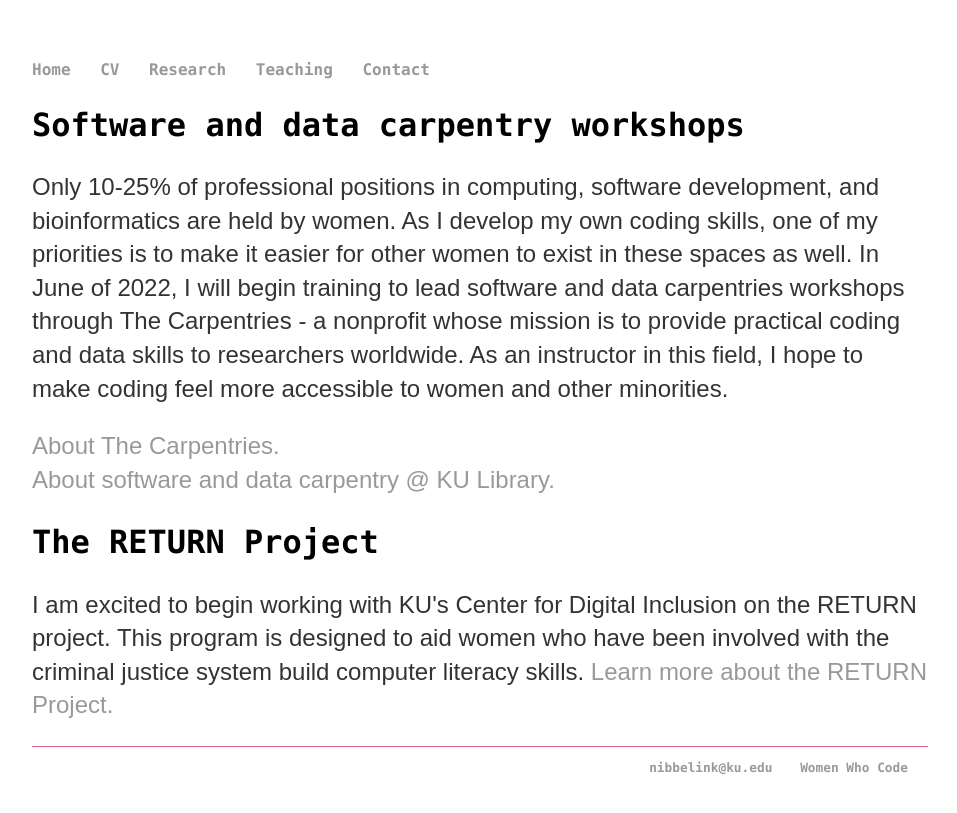
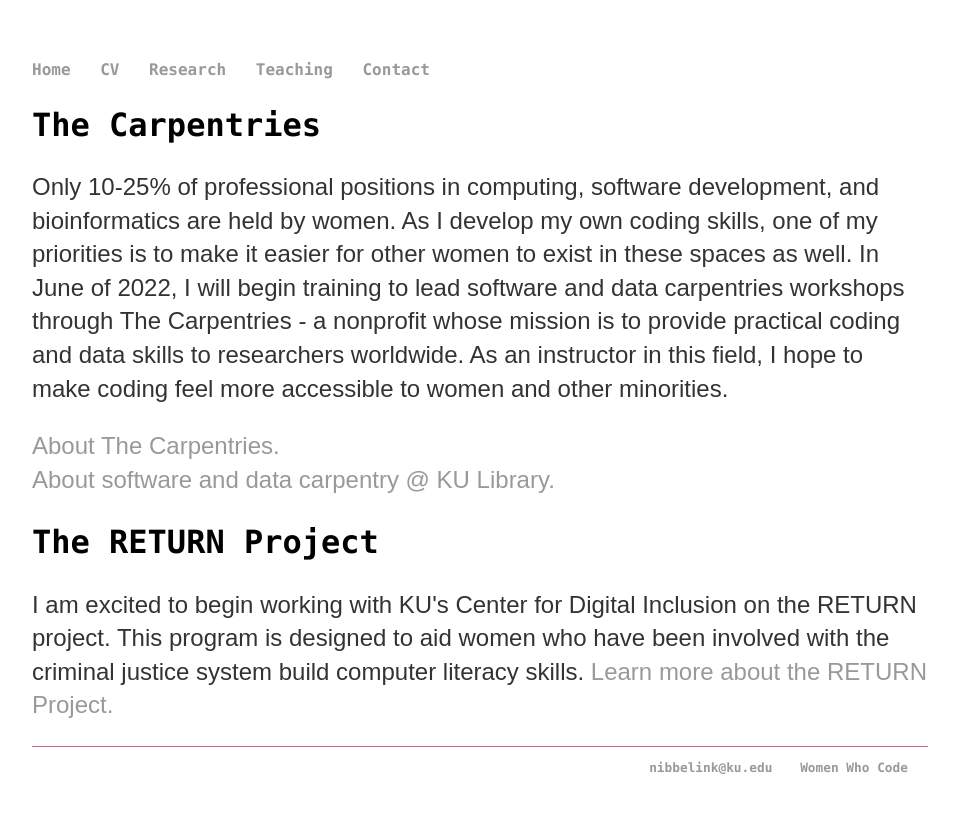
Before and after one commit to megannibbs/megannibbelink.github.io, a Jekyll site: the page built from return/index.html, in a window 1280 px wide. Shown: the top 813 px of the page, without its empty margins (160-1117 px from the left). Built offline with Jekyll 4.4.1, drawn with Linux system fonts in a browser that asks for light colours.

Commit message:
Update index.html

```diff
--- a/return/index.html
+++ b/return/index.html
@@ -3,7 +3,7 @@
 title: Meg Nibbelink | Teaching
 ---
 <div class="blurb">
-	<h2>Software and data carpentry workshops</h2>
+	<h2>The Carpentries</h2>
 	<p>Only 10-25% of professional positions in computing, software development, and bioinformatics are held by women.
 		As I develop my own coding skills, one of my priorities is to make it easier for other women to exist in these spaces as well.
 		In June of 2022, I will begin training to lead software and data carpentries workshops through The Carpentries - a nonprofit whose mission is to provide
```
